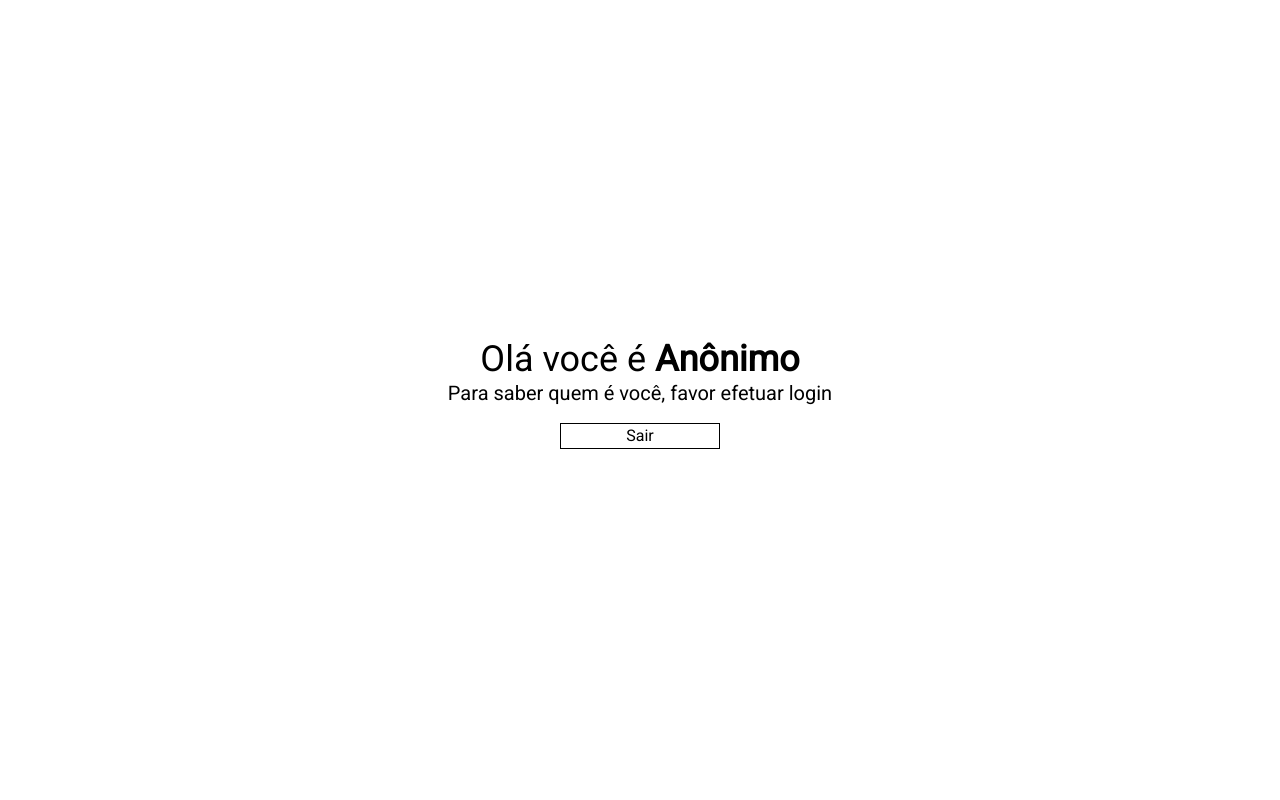
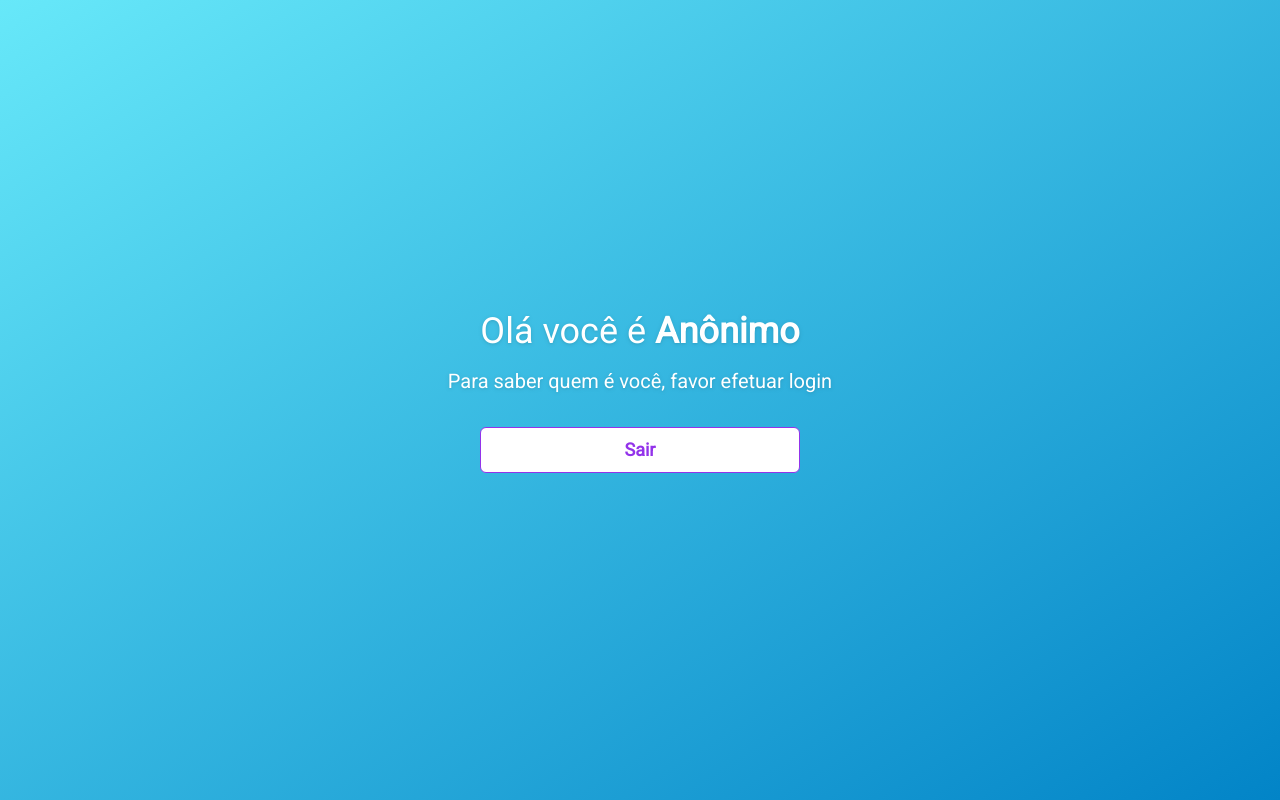
Before and after one commit to LeoFuna/who-am-i, a Next.js app: page / in a window 1280 px wide. Built offline with nearby package versions, Linux system fonts and the light colour scheme; no server answers.

Commit message:
style: home page

```diff
--- a/src/pages/index.tsx
+++ b/src/pages/index.tsx
@@ -2,12 +2,14 @@ import { Roboto } from 'next/font/google'
 import { useSession } from 'next-auth/react'
 import { useRouter } from 'next/router';
 import { getQuestion, getSignoutButtonText, handleLogout } from '@/utils/home.utils';
+import Head from 'next/head';
 
 const inter = Roboto({ weight: '400', subsets: ['latin'] })
 
 const styles = {
-  button: 'border w-40 border-black mt-4 hover:bg-slate-400 m-3 disabled:bg-slate-300',
-  buttonsDiv: 'flex'
+  button: 'p-2 rounded-md border bg-gradient-to-tr from-purple-500 to-purple-600 text-white font-bold text-lg w-3/12 m-4',
+  buttonLogout: 'p-2 rounded-md border border-purple-600 text-purple-600 bg-white font-bold text-lg w-3/12 m-4',
+  buttonsDiv: 'flex justify-center w-screen'
 }
 
 export default function Home() {
@@ -15,13 +17,16 @@ export default function Home() {
   const router = useRouter();
 
   return (
-    <main className={`flex flex-col justify-center items-center h-screen ${inter.className}`}>
-      <h1 className='text-4xl'>Olá você é <span className='font-bold'>{session?.user?.name || 'Anônimo'}</span></h1>
-      <h2 className='text-xl'>{getQuestion(!!session)}</h2>
-      <div className={styles.buttonsDiv}>
-        {!!session && <button className={styles.button} disabled={!session} onClick={() => router.push('/users')}>Sim</button>}
-        <button className={styles.button} onClick={() => handleLogout(router)}>{getSignoutButtonText(!!session)}</button>
-      </div>
-    </main>
+    <>
+      <Head><title>Home</title></Head>
+      <main className={`flex flex-col items-center justify-center h-screen w-screen bg-gradient-to-br from-cyan-300 to-sky-600 ${inter.className}`}>
+        <h1 className='text-4xl text-white drop-shadow'>Olá você é <span className='font-bold'>{session?.user?.name || 'Anônimo'}</span></h1>
+        <h2 className='text-xl text-white m-4 drop-shadow'>{getQuestion(!!session)}</h2>
+        <div className={styles.buttonsDiv}>
+          {!!session && <button className={styles.button} disabled={!session} onClick={() => router.push('/users')}>Sim</button>}
+          <button className={styles.buttonLogout} onClick={() => handleLogout(router)}>{getSignoutButtonText(!!session)}</button>
+        </div>
+      </main>
+    </>
   )
 }
```
